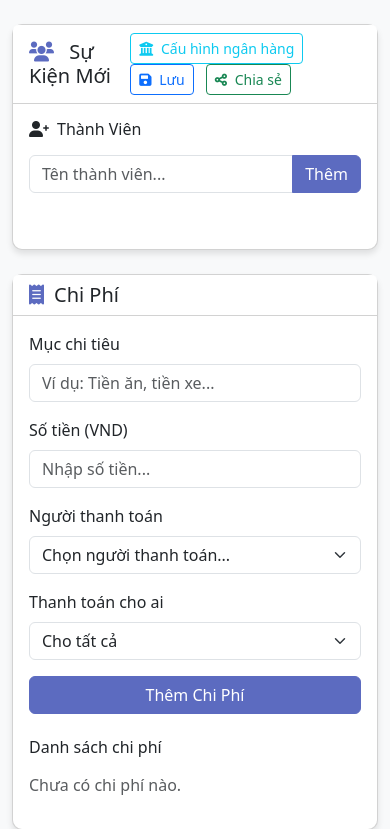
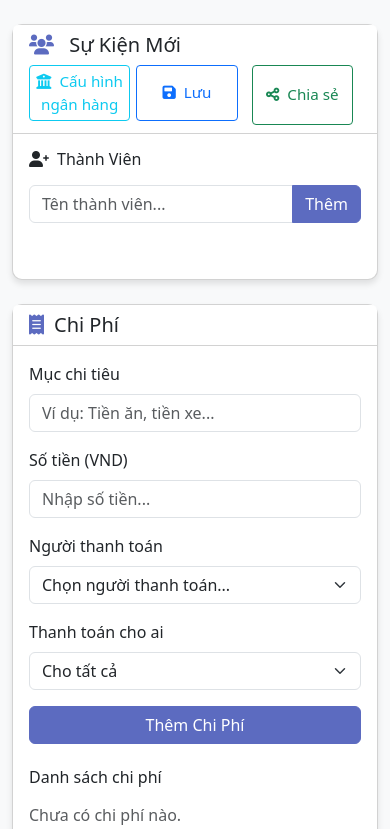
Before and after one commit to thuanmtt/chia-tien-nhom-flask, a Flask app: page / in a window 390 px wide. Shown: the part 56-885 px from the top of the page. Run offline with Flask 3, Linux system fonts and the light colour scheme; some libraries are stand-ins or nearby versions.

Commit message:
Enhance responsive design for group header in index.html, including layout adjustments and styling for mobile view.

```diff
--- a/templates/index.html
+++ b/templates/index.html
@@ -120,6 +120,31 @@
             display: flex !important;
             align-items: center;
         }
+    /* --- Responsive cho phần header nhóm --- */
+    @media (max-width: 576px) {
+        .group-header .d-flex {
+            flex-direction: column !important;
+            align-items: flex-start !important;
+        }
+        .group-title {
+            width: 100%;
+            margin-bottom: 10px;
+        }
+        .group-actions {
+            width: 100%;
+            display: flex;
+            flex-direction: row;
+            flex-wrap: wrap;
+            gap: 6px;
+            justify-content: flex-start;
+        }
+        .group-actions .btn {
+            flex: 1 1 100px;
+            min-width: 0;
+            font-size: 0.95rem;
+            padding: 4px 6px;
+        }
+    }
     </style>
     <link href="https://cdn.jsdelivr.net/npm/select2@4.1.0-rc.0/dist/css/select2.min.css" rel="stylesheet" />
 </head>
@@ -155,19 +180,19 @@
     <div class="row">
         <div class="col-lg-8 mx-auto">
             <div class="card mb-4">
-                <div class="card-header bg-white">
-                    <div class="d-flex justify-content-between align-items-center">
-                        <h5 class="mb-0">
+                <div class="card-header bg-white group-header">
+                    <div class="d-flex justify-content-between align-items-center flex-wrap flex-md-nowrap">
+                        <h5 class="mb-0 group-title text-break">
                             <i class="fas fa-users header-icon"></i>
                             <span id="eventTitle" contenteditable="true">Sự Kiện Mới</span>
                             <br>
                             <small id="eventCodeDisplay" class="text-muted"></small>
                         </h5>
-                        <div>
-                            <button class="btn btn-sm btn-outline-info" id="configBankInfoBtn">
+                        <div class="group-actions mt-2 mt-md-0">
+                            <button class="btn btn-sm btn-outline-info mb-1 mb-md-0" id="configBankInfoBtn">
                                 <i class="fas fa-university me-1"></i> Cấu hình ngân hàng
                             </button>
-                            <button class="btn btn-sm btn-outline-primary me-2" id="saveEventBtn">
+                            <button class="btn btn-sm btn-outline-primary me-2 mb-1 mb-md-0" id="saveEventBtn">
                                 <i class="fas fa-save me-1"></i> Lưu
                             </button>
                             <button class="btn btn-sm btn-outline-success me-2" id="shareEventBtn">
```
